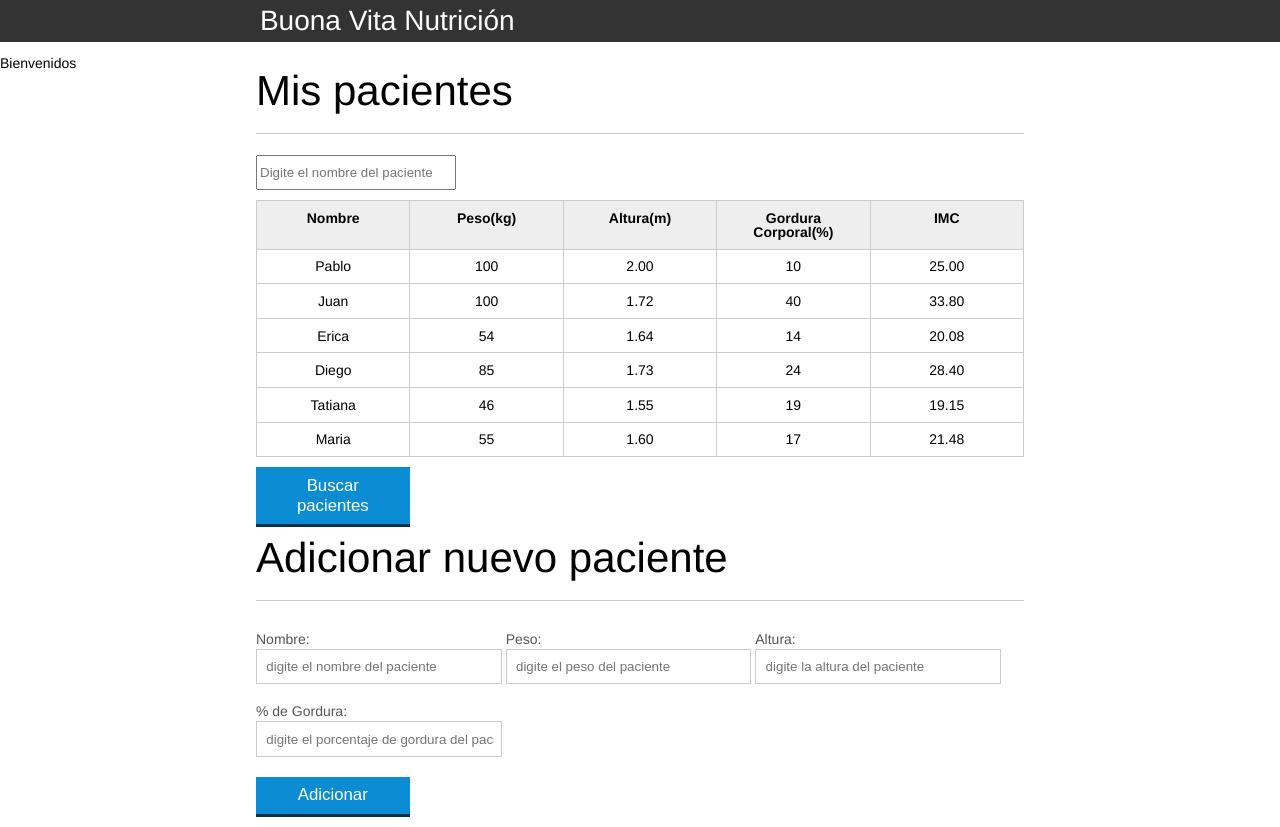
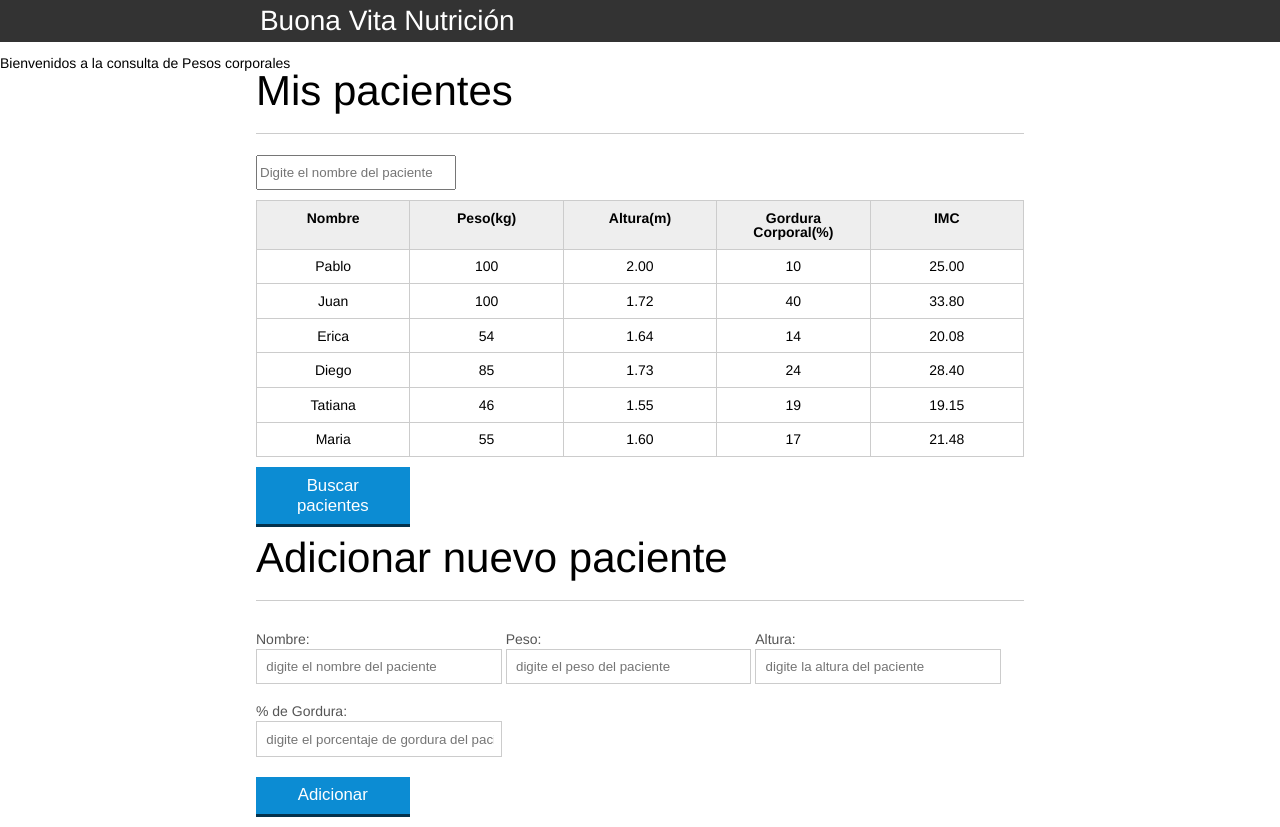
Before and after one commit to Marelyn15/marelyn-git, a plain HTML site: page index.html in a window 1280 px wide. Drawn offline with Linux system fonts and the light colour scheme.

Commit message:
Renombrando consultas

```diff
--- a/index.html
+++ b/index.html
@@ -15,7 +15,7 @@
 			</div>
 		</header>
 		<main>
-			<h2>Bienvenidos</h2>
+			<h2>Bienvenidos a la consulta de Pesos corporales</h2>
 			<section class="container">
 				<h2>Mis pacientes</h2>
 				<!---para filtro-->
```
